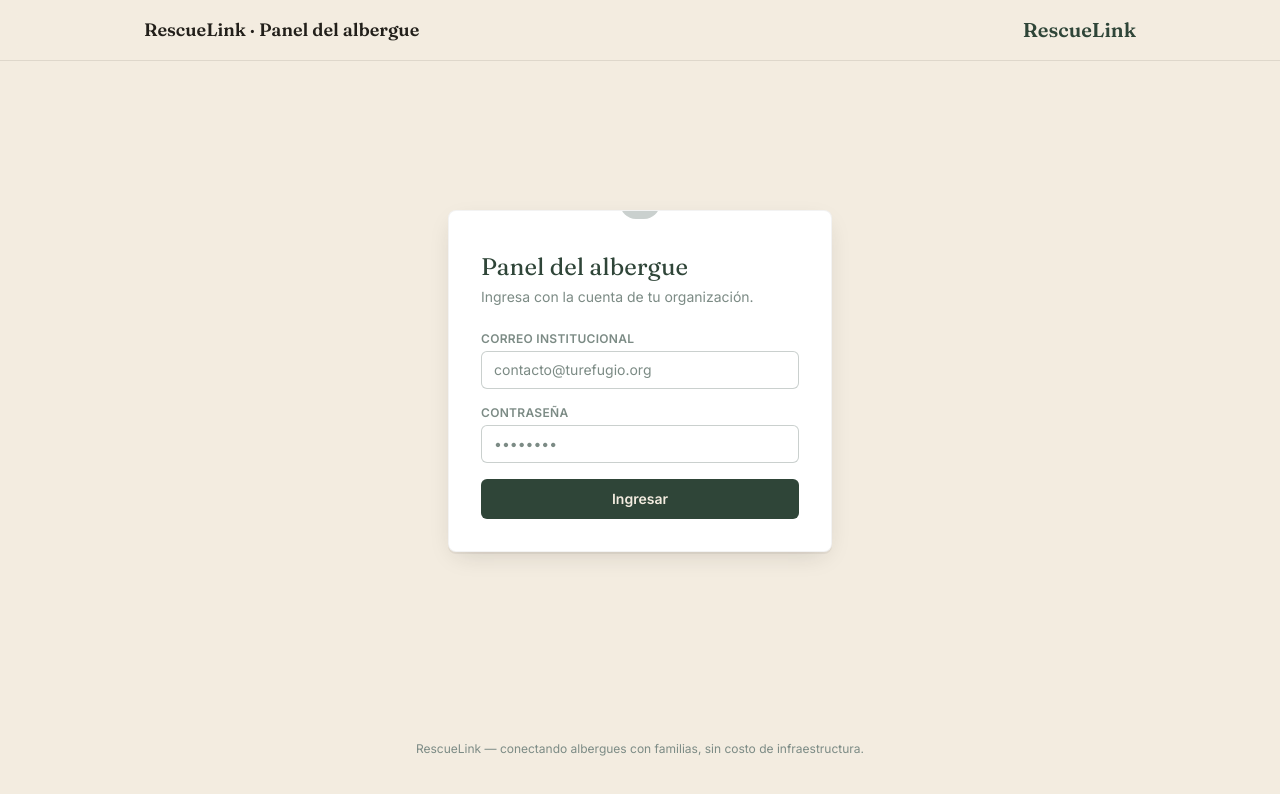
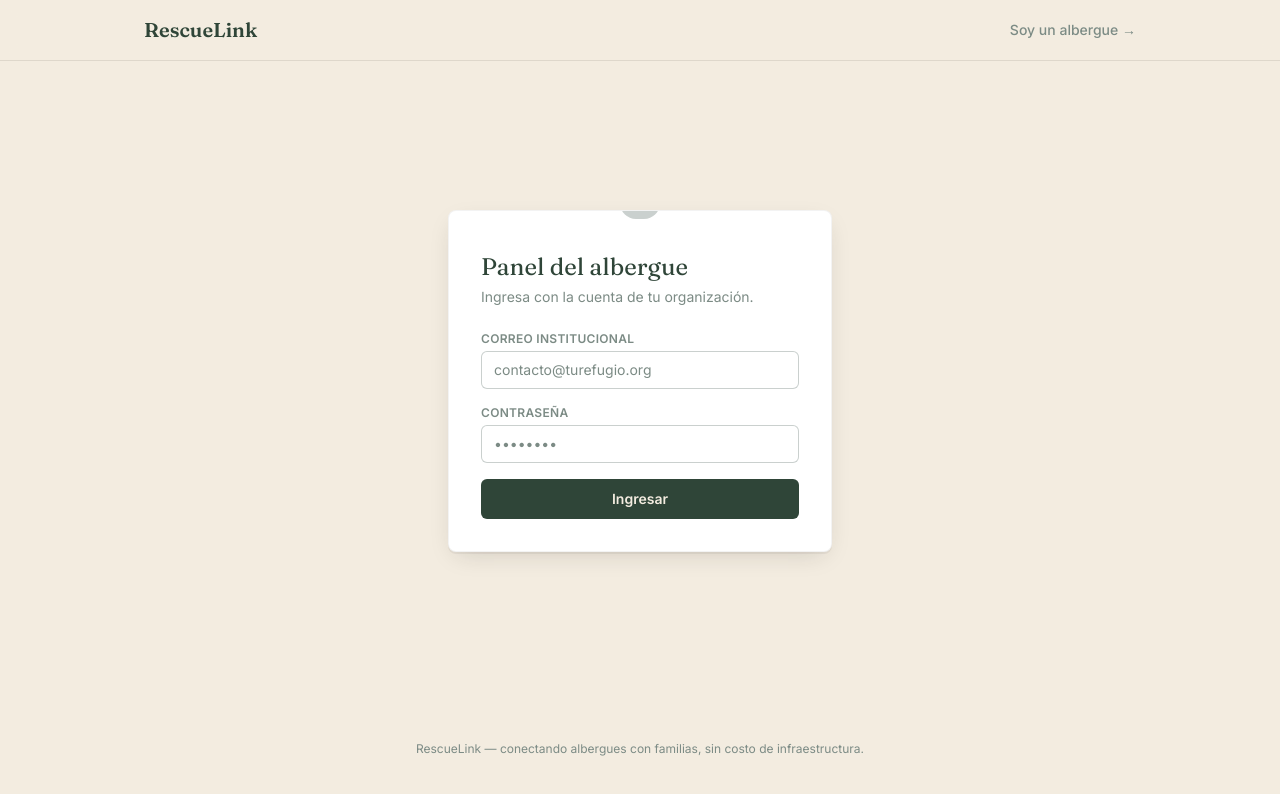
Before and after one commit to Destiny1850/rescuelink, a React (Vite) app: page /albergue/login in a window 1280 px wide. Shown: the top 794 px of the page. Built offline with nearby package versions, Linux system fonts and the light colour scheme; no server answers.

Commit message:
fix: logos con URLs absolutas al landing

```diff
--- a/src/components/layout/DashboardLayout.tsx
+++ b/src/components/layout/DashboardLayout.tsx
@@ -13,11 +13,11 @@ export function DashboardLayout() {
     <div className="min-h-screen bg-paper">
       <header className="border-b border-ink/10 bg-forest text-paper">
         <div className="mx-auto flex max-w-6xl items-center justify-between px-4 py-4">
-          <span className="font-display text-lg font-semibold">RescueLink · Panel del albergue</span>
+          <a href="https://rescuelink-pearl.vercel.app/landing" className="font-display text-lg font-semibold text-paper hover:opacity-80">
+            RescueLink · Panel del albergue
+          </a>
           <div className="flex items-center gap-4 text-sm">
-            <a href="https://rescuelink-pearl.vercel.app/landing" className="font-display text-lg font-semibold text-paper hover:opacity-80">
-  RescueLink · Panel del albergue
-</a>
+            <span className="hidden text-paper/70 sm:inline">{user?.email}</span>
             <button onClick={signOut} className="rounded-md border border-paper/30 px-3 py-1.5 hover:bg-paper/10">
               Cerrar sesión
             </button>
--- a/src/components/layout/PublicLayout.tsx
+++ b/src/components/layout/PublicLayout.tsx
@@ -1,14 +1,16 @@
-import { Link, Outlet } from 'react-router-dom';
+import { Outlet } from 'react-router-dom';
 
 export function PublicLayout() {
   return (
     <div className="min-h-screen bg-paper">
       <header className="border-b border-ink/10 bg-paper/95 backdrop-blur sticky top-0 z-30">
         <div className="mx-auto flex max-w-5xl items-center justify-between px-4 py-4">
-          <span className="font-display text-lg font-semibold">RescueLink · Panel del albergue</span>
           <a href="https://rescuelink-pearl.vercel.app/landing" className="font-display text-xl font-semibold text-forest">
-  RescueLink
-</a>
+            RescueLink
+          </a>
+          <a href="https://rescuelink-pearl.vercel.app/albergue/login" className="text-sm font-medium text-mist hover:text-forest">
+            Soy un albergue →
+          </a>
         </div>
       </header>
       <main>
```
